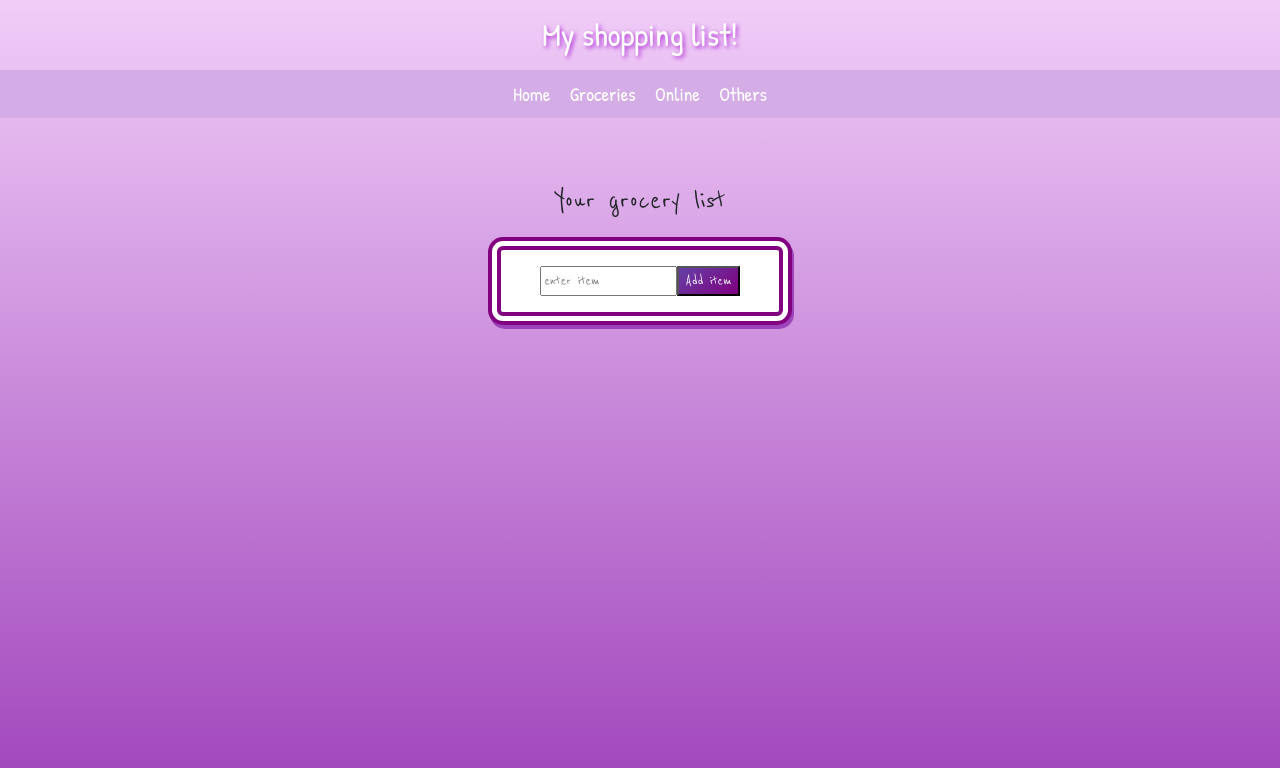
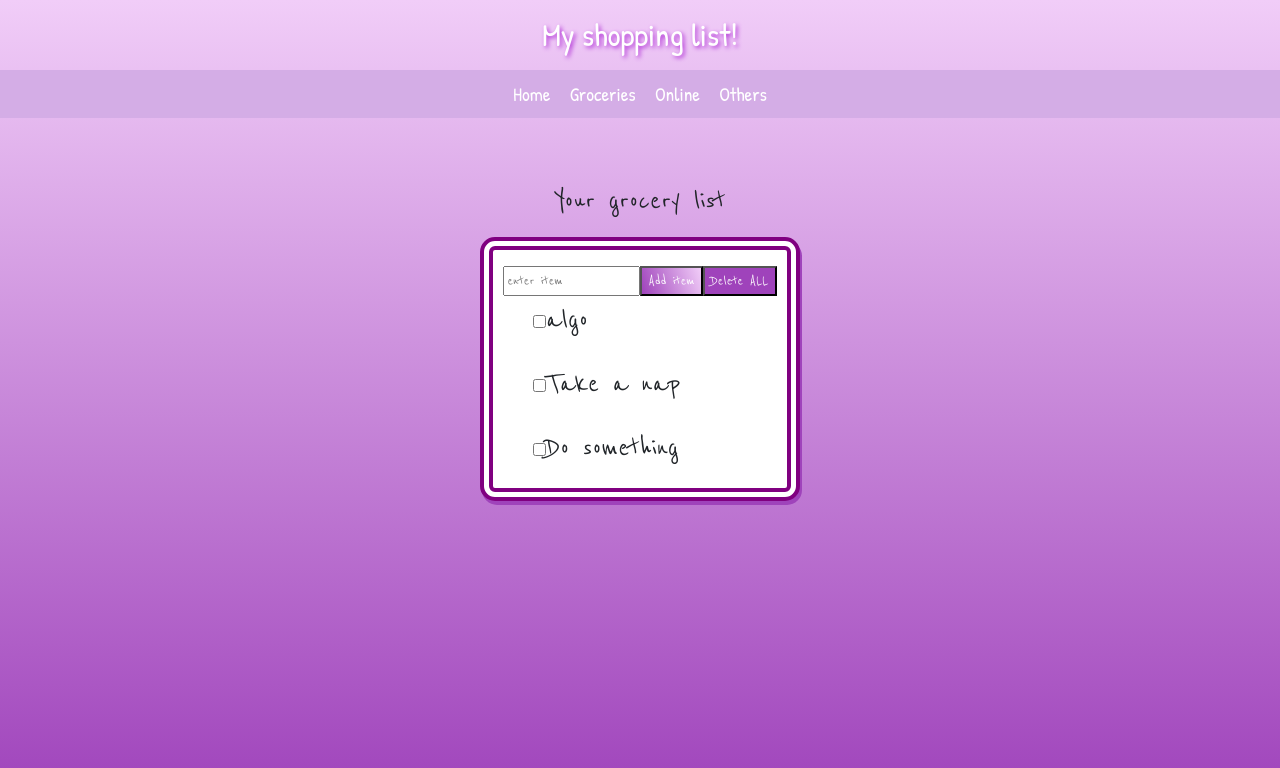
Before and after one commit to AFMR/Grocery-list, an Angular app: page /list in a window 1280 px wide. Shown: the top 768 px of the page. Built offline with nearby package versions, Linux system fonts and the light colour scheme.

Commit message:
added checkboxs and styling

```diff
--- a/src/app/app-grocery/app-grocery.component.css
+++ b/src/app/app-grocery/app-grocery.component.css
@@ -8,13 +8,20 @@ h2{
     background: white;
     margin: 1rem auto;
     display: block;
-    width: 19em;
-    padding: 1rem;
+    width: 20em;
     border-radius: 15px;
     border: 13px double purple;
     box-shadow: 2px 4px  rgb(159, 67, 187);
 }
 .button{
-    background: linear-gradient(140deg,#6441a5, purple);
+    background: linear-gradient(70deg, rgb(159, 67, 187) 0%, rgb(241, 205, 248));
     color: white;
 }
+#delete{
+    background: rgb(159, 67, 187);
+}
+li{
+    list-style: none;
+    font-size: 2em;
+    text-align: left;
+}
--- a/src/app/app-grocery/app-grocery.component.html
+++ b/src/app/app-grocery/app-grocery.component.html
@@ -6,6 +6,12 @@
   <div class="list">
               <input type="text" placeholder="enter item"/>
               <button class="button" type="button">Add item</button>
+              <button class="button" id="delete" (click)="clearList()">Delete ALL</button>
+              <div class="buy-items">
+                <ul class="list-items checked-list" *ngFor="let items of list">
+                  <li class="item"><input id="checkbox" type="checkbox"><span>{{items}}</span></li>
+                </ul>
+              </div>
   </div>
 
 </div>
--- a/src/app/app-grocery/app-grocery.component.ts
+++ b/src/app/app-grocery/app-grocery.component.ts
@@ -6,6 +6,11 @@ import { Component, OnInit } from '@angular/core';
   styleUrls: ['./app-grocery.component.css']
 })
 export class AppGroceryComponent implements OnInit {
+  list: Array<string> = [
+    "algo",
+    "Take a nap",
+    "Do something"
+  ]
 
   constructor() { }
 
--- a/src/app/online/online.component.css
+++ b/src/app/online/online.component.css
@@ -0,0 +1,27 @@
+h2{
+    text-align: center;
+    padding-top: 2em;
+}
+.list{
+    text-align: center;
+    padding-top: 1em;
+    background: white;
+    margin: 1rem auto;
+    display: block;
+    width: 20em;
+    border-radius: 15px;
+    border: 13px double purple;
+    box-shadow: 2px 4px  rgb(159, 67, 187);
+}
+.button{
+    background: linear-gradient(70deg, rgb(159, 67, 187) 0%, rgb(241, 205, 248));
+    color: white;
+}
+#delete{
+    background: rgb(159, 67, 187);
+}
+li{
+    list-style: none;
+    font-size: 2em;
+    text-align: left;
+}
--- a/src/app/online/online.component.html
+++ b/src/app/online/online.component.html
@@ -4,10 +4,14 @@
 <div>
   <h2> Online shopping list </h2>
   <div class="list">
-              <input type="text" placeholder="enter item"/>
-              <div>
-                  <button class="button" type="button">Add item</button>
-              </div>
+    <input type="text" placeholder="enter item"/>
+    <button class="button" type="button">Add item</button>
+    <button class="button" id="delete" (click)="clearList()">Delete ALL</button>
+    <div class="buy-items">
+      <ul class="list-items checked-list" *ngFor="let items of list">
+      <li class="item"><input id="checkbox" type="checkbox"><span>{{items}}</span></li>
+      </ul>
+    </div>
   </div>
 
 </div>
--- a/src/app/others/others.component.css
+++ b/src/app/others/others.component.css
@@ -0,0 +1,27 @@
+h2{
+    text-align: center;
+    padding-top: 2em;
+}
+.list{
+    text-align: center;
+    padding-top: 1em;
+    background: white;
+    margin: 1rem auto;
+    display: block;
+    width: 20em;
+    border-radius: 15px;
+    border: 13px double purple;
+    box-shadow: 2px 4px  rgb(159, 67, 187);
+}
+.button{
+    background: linear-gradient(70deg, rgb(159, 67, 187) 0%, rgb(241, 205, 248));
+    color: white;
+}
+#delete{
+    background: rgb(159, 67, 187);
+}
+li{
+    list-style: none;
+    font-size: 2em;
+    text-align: left;
+}
--- a/src/app/others/others.component.html
+++ b/src/app/others/others.component.html
@@ -4,10 +4,14 @@
 <div>
   <h2> Others </h2>
   <div class="list">
-              <input type="text" placeholder="enter item"/>
-              <div>
-                  <button class="button" type="button">Add item</button>
-              </div>
+    <input type="text" placeholder="enter item"/>
+    <button class="button" type="button">Add item</button>
+    <button class="button" id="delete" (click)="clearList()">Delete ALL</button>
+    <div class="buy-items">
+      <ul class="list-items checked-list" *ngFor="let items of list">
+        <li class="item"><input id="checkbox" type="checkbox"><span>{{items}}</span></li>
+      </ul>
+    </div>
   </div>
 
 </div>
```
